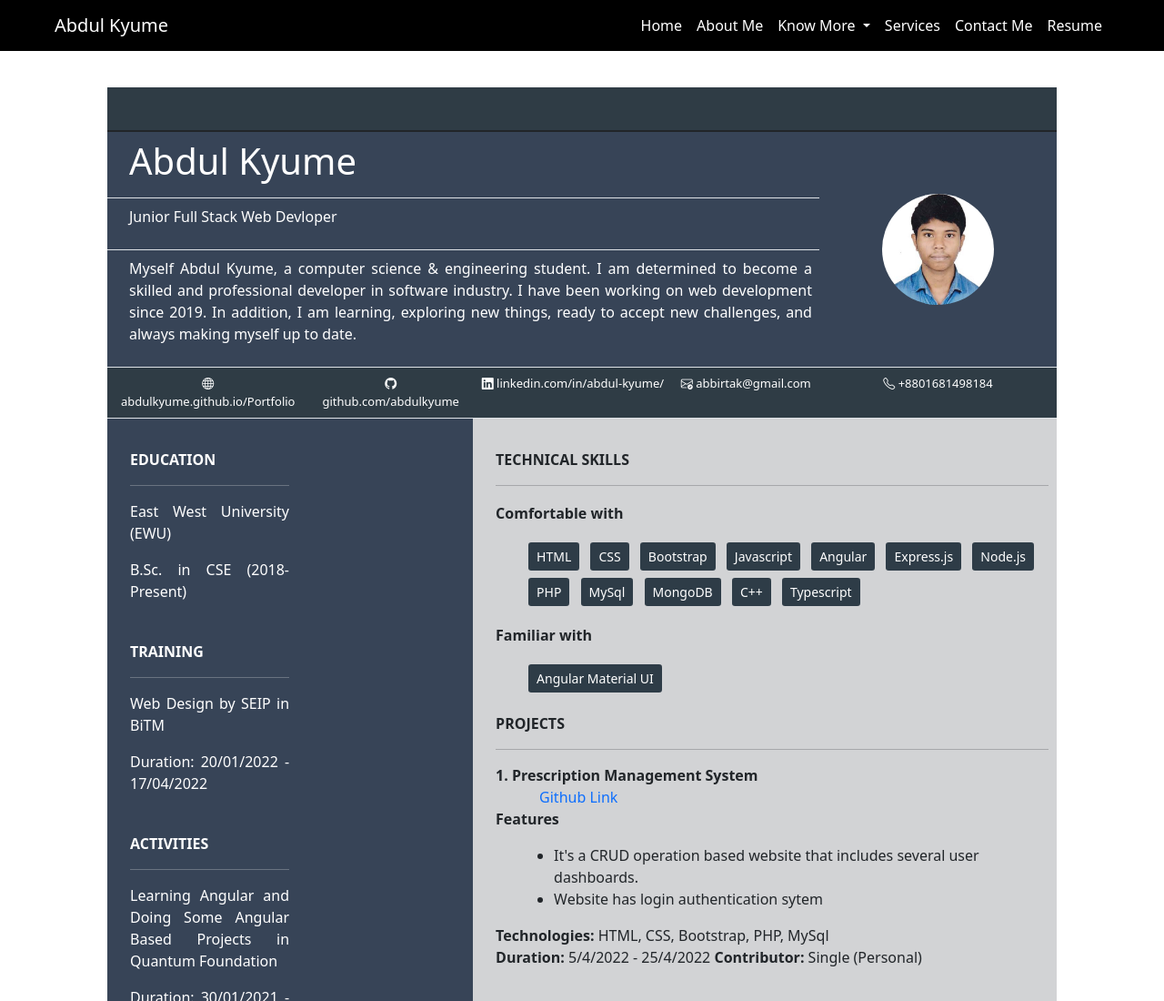
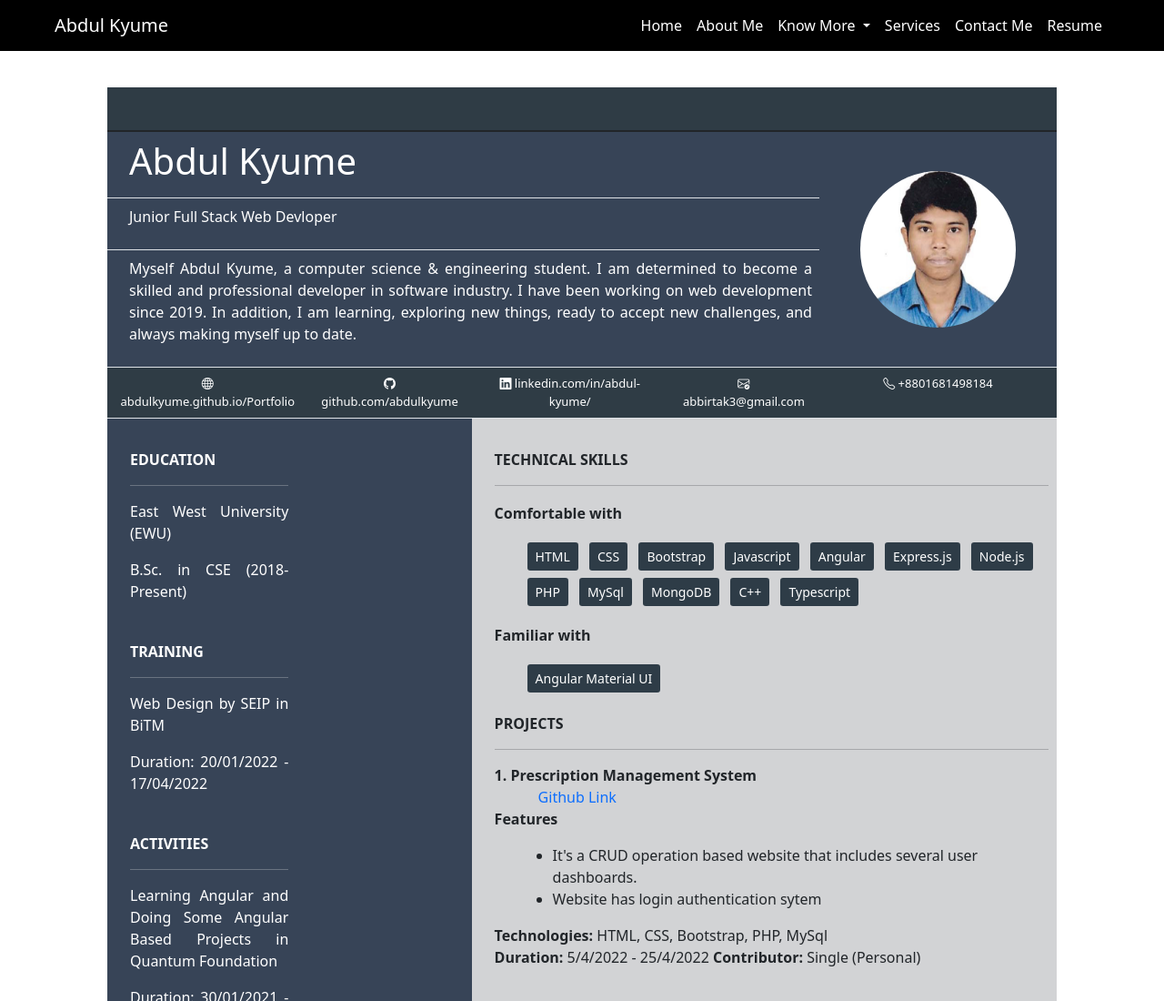
Before and after one commit to abdulkyume/Portfolio, a plain HTML site: page resume.html in a window 1280 px wide. Shown: the top 1100 px of the page at 91% size. Drawn offline with nearby package versions, Linux system fonts and the light colour scheme.

Commit message:
mail changed

```diff
--- a/resume.html
+++ b/resume.html
@@ -89,7 +89,7 @@
 
                                 <!-- resume pic start -->
                                 <td rowspan="3" class="profilepic">
-                                    <img src="./assets/img/myself.png" class="img-fluid" alt="my image" width="50%" style="border-radius: 60%;">
+                                    <img src="./assets/img/myself.png" class="img-fluid" alt="my image" width="70%" style="border-radius: 60%;">
                                 </td>
                                 <!-- resume pic end -->
                             </tr>
@@ -138,7 +138,7 @@
                                 <td>
                                     <i class="bi bi-envelope-check text-white"></i>
                                     <a class="text-white text-decoration-none" href="#"
-                                        target="_blank">abbirtak@gmail.com</a>
+                                        target="_blank">abbirtak3@gmail.com</a>
                                 </td>
                                 <td>
                                     <i class="bi bi-telephone text-white"></i>
```
